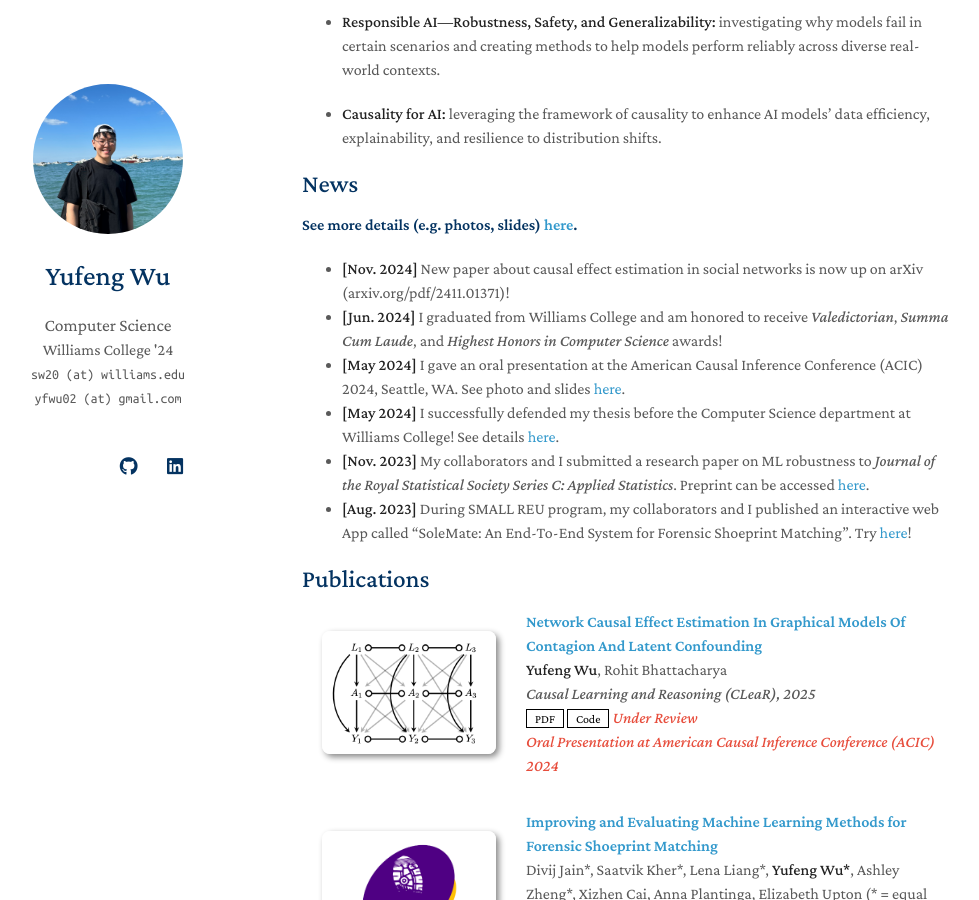
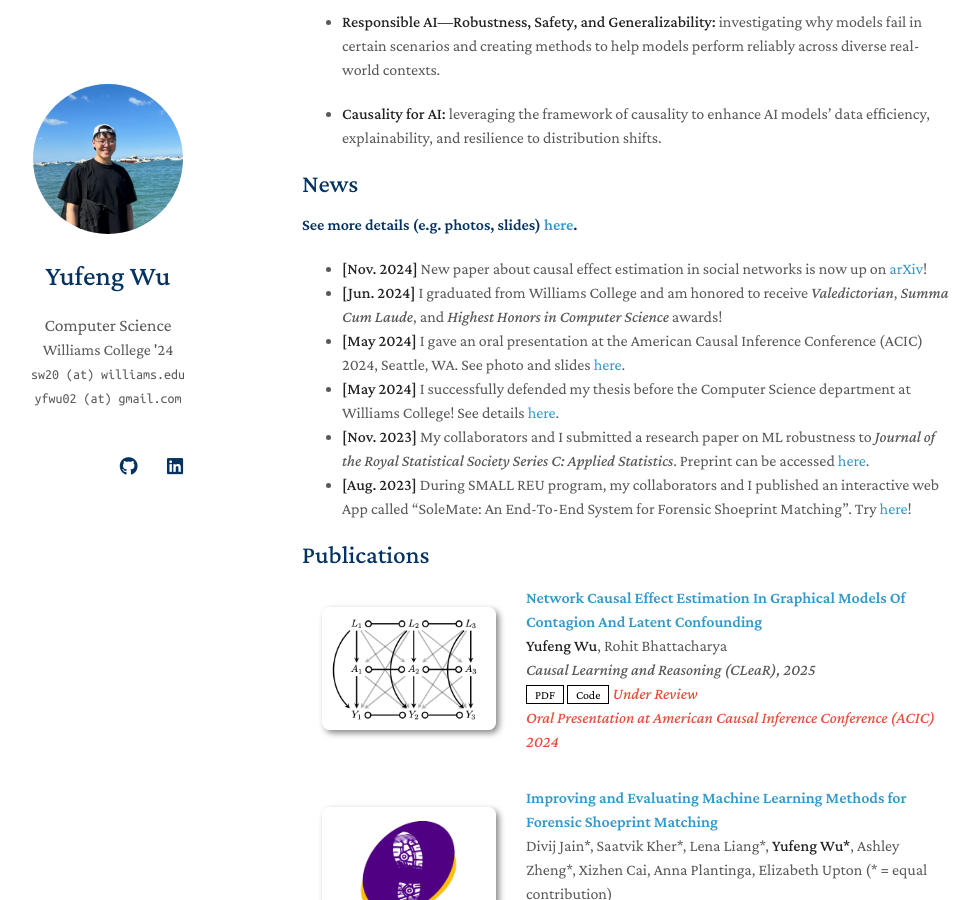
Before and after one commit to yufeng-wu/yufeng-wu.github.io, a Jekyll site: the page built from index.md, in a window 1280 px wide and 900 px high, scrolled down 441 px. Shown: the whole window, without its empty margins (168-1147 px from the left). Built offline with Jekyll 4.4.1, drawn with Linux system fonts in a browser that asks for light colours; a style sheet for code colours, icons or effects is not loaded; our own code applies the rules of GitHub Pages for plain Markdown files.

```diff
--- a/index.md
+++ b/index.md
@@ -19,7 +19,7 @@
 ## News
 #### See more details (e.g. photos, slides) [here](./news_detail).
 
-- **[Nov. 2024]** New paper about causal effect estimation in social networks is now up on arXiv (arxiv.org/pdf/2411.01371)!
+- **[Nov. 2024]** New paper about causal effect estimation in social networks is now up on [arXiv](https://arxiv.org/pdf/2411.01371)!
 - **[Jun. 2024]** I graduated from Williams College and am honored to receive *Valedictorian*, *Summa Cum Laude*, and *Highest Honors in Computer Science* awards!
 - **[May 2024]** I gave an oral presentation at the American Causal Inference Conference (ACIC) 2024, Seattle, WA. See photo and slides [here](./news_detail/#acic-2024-oral).
 - **[May 2024]** I successfully defended my thesis before the Computer Science department at Williams College! See details [here](./news_detail/#thesis-talk).
```
